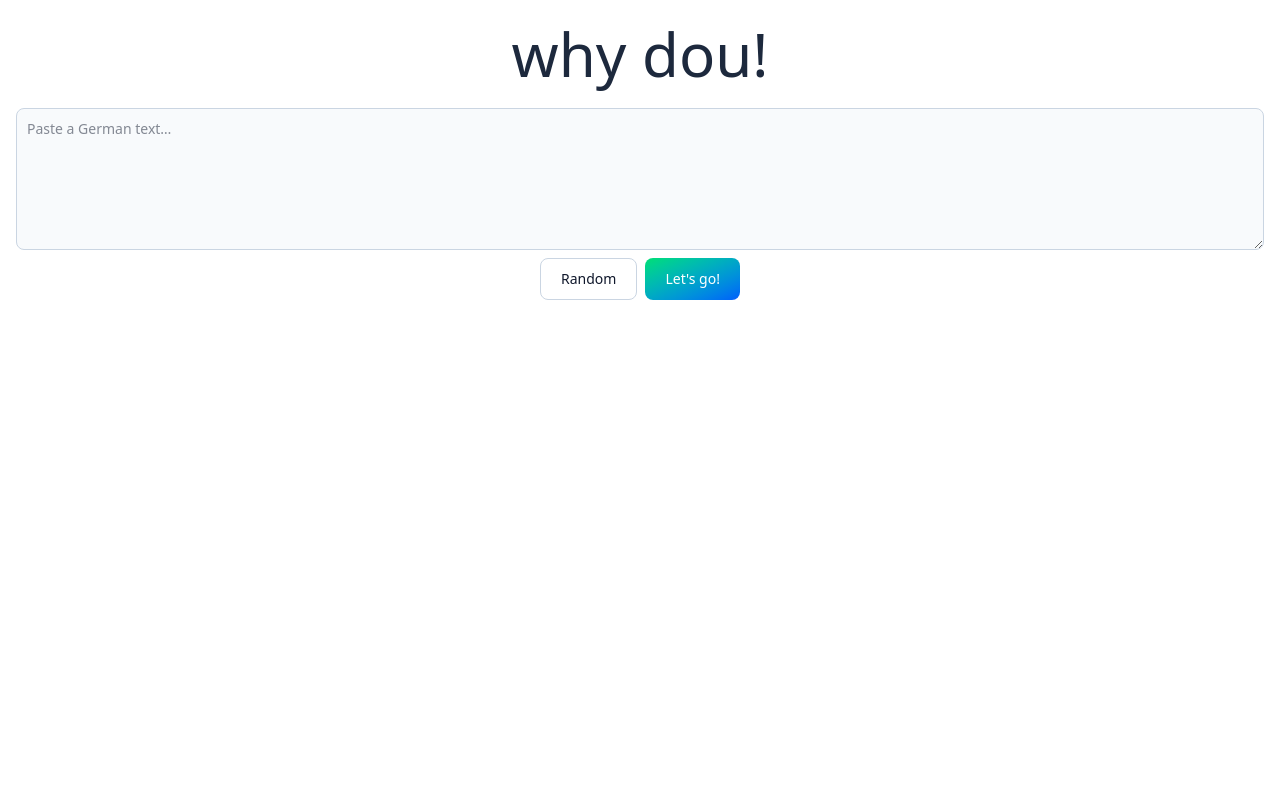
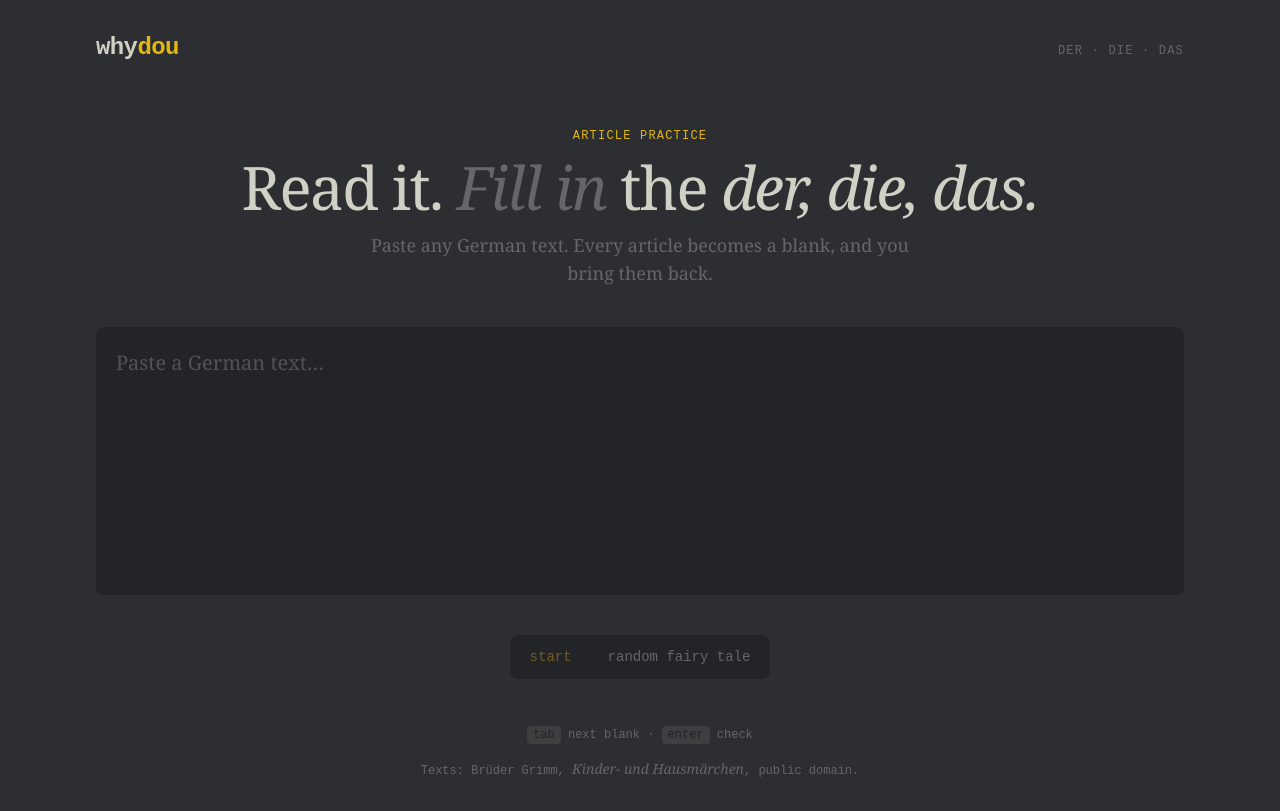
Before and after one commit to rtyx/whydou, a React (Vite) app: page / in a window 1280 px wide. Built offline with nearby package versions, Linux system fonts and the light colour scheme.

Commit message:
Restyle with a dark, Monkeytype-inspired editorial design
Co-Authored-By: Claude Sonnet 5.5 <noreply@anthropic.com>
Claude-Session: https://claude.ai/code/session_01QPGtaL93U4QgUagB9M8RHZ

```diff
--- a/index.html
+++ b/index.html
@@ -4,7 +4,7 @@
     <meta charset="UTF-8" />
     <link rel="icon" href="%BASE_URL%favicon.ico" />
     <meta name="viewport" content="width=device-width, initial-scale=1.0" />
-    <meta name="color-scheme" content="light dark" />
+    <meta name="color-scheme" content="dark" />
     <meta name="description" content="Practice German articles: fill in the missing der, die and das." />
     <title>whydou</title>
   </head>
--- a/package.json
+++ b/package.json
@@ -14,6 +14,8 @@
   },
   "dependencies": {
     "@fontsource-variable/inter": "^5.3.0",
+    "@fontsource-variable/jetbrains-mono": "^5.3.0",
+    "@fontsource-variable/newsreader": "^5.3.0",
     "@tailwindcss/vite": "^4.3.3",
     "@tanstack/react-router": "^1.170.40",
     "class-variance-authority": "^0.7.1",
--- a/src/components/article-input.tsx
+++ b/src/components/article-input.tsx
@@ -1,16 +1,18 @@
 import { cva } from "class-variance-authority"
 
-const input = cva("m-0.5 w-20 rounded-lg border p-2.5 text-sm focus:ring-2", {
-  variants: {
-    status: {
-      pending:
-        "border-slate-300 bg-slate-50 text-slate-900 focus:border-blue-500 focus:ring-blue-500 dark:border-slate-600 dark:bg-slate-700 dark:text-white dark:placeholder-slate-400",
-      correct: "border-green-500 bg-green-50 text-green-900 focus:ring-green-500 dark:bg-slate-700 dark:text-green-400",
-      incorrect: "border-red-500 bg-red-50 text-red-900 focus:ring-red-500 dark:bg-slate-700 dark:text-red-500",
+const input = cva(
+  "mx-1 w-[3.4ch] rounded-sm border-b-2 bg-bg-deep px-0.5 text-center align-baseline font-mono text-[0.7em] outline-none placeholder:text-sub/60 focus:border-accent",
+  {
+    variants: {
+      status: {
+        pending: "border-sub text-accent",
+        correct: "border-ok text-ok",
+        incorrect: "border-bad text-bad",
+      },
     },
+    defaultVariants: { status: "pending" },
   },
-  defaultVariants: { status: "pending" },
-})
+)
 
 type Props = {
   article: string
@@ -30,6 +32,8 @@ export function ArticleInput({ article, value, status, disabled, onChange }: Pro
       aria-label="Article"
       aria-invalid={status === "incorrect"}
       autoComplete="off"
+      spellCheck={false}
+      maxLength={3}
       onChange={(event) => onChange(event.target.value)}
       className={input({ status })}
     />
--- a/src/components/button.tsx
+++ b/src/components/button.tsx
@@ -3,17 +3,19 @@ import type { ComponentProps } from "react"
 
 import { cn } from "@/lib/utils"
 
-const button = cva("rounded-lg px-5 py-2.5 text-center text-sm font-medium focus:ring-4 focus:outline-none", {
-  variants: {
-    variant: {
-      primary:
-        "bg-linear-to-br from-green-400 to-blue-600 text-white hover:bg-linear-to-bl focus:ring-green-200 dark:focus:ring-green-800",
-      outline:
-        "border border-slate-300 hover:bg-slate-100 focus:ring-slate-200 dark:border-slate-600 dark:hover:bg-slate-800 dark:focus:ring-slate-700",
+const button = cva(
+  "cursor-pointer rounded px-4 py-2 font-mono text-sm transition-colors focus-visible:outline-2 focus-visible:outline-offset-2 focus-visible:outline-accent disabled:cursor-not-allowed disabled:opacity-40",
+  {
+    variants: {
+      variant: {
+        primary: "bg-accent font-medium text-bg hover:bg-fg disabled:hover:bg-accent",
+        outline: "text-sub hover:text-fg",
+        ghostAccent: "text-accent hover:text-fg disabled:hover:text-accent",
+      },
     },
+    defaultVariants: { variant: "primary" },
   },
-  defaultVariants: { variant: "primary" },
-})
+)
 
 export function Button({ className, variant, ...props }: ComponentProps<"button"> & VariantProps<typeof button>) {
   return <button {...props} className={cn(button({ variant }), className)} />
--- a/src/components/quiz.tsx
+++ b/src/components/quiz.tsx
@@ -9,6 +9,7 @@ export function Quiz() {
   const { original, source, answers, submitted, setAnswer, submit, reset } = useQuiz()
   const tokens = useMemo(() => tokenize(original), [original])
   const total = articlesOf(tokens).length
+  const score = scoreOf(tokens, answers)
 
   const onSubmit = (event: FormEvent) => {
     event.preventDefault()
@@ -16,8 +17,22 @@ export function Quiz() {
   }
 
   return (
-    <form onSubmit={onSubmit} className="flex flex-col items-stretch gap-4">
-      <p className="leading-12">
+    <form onSubmit={onSubmit} className="flex flex-col gap-10">
+      {submitted ? (
+        <div className="flex items-end gap-6">
+          <p className="font-serif text-8xl leading-none font-light text-accent">
+            {total ? Math.round((score / total) * 100) : 0}
+            <span className="text-5xl text-sub">%</span>
+          </p>
+          <p className="pb-2 text-sm text-sub">
+            {score} / {total} correct
+          </p>
+        </div>
+      ) : (
+        <p className="text-xs tracking-widest text-sub uppercase">{total} blanks</p>
+      )}
+
+      <article className="font-serif text-4xl leading-[1.8] font-light text-sub">
         {tokens.map((token, index) =>
           token.kind === "text" ? (
             <span key={index}>{token.text}</span>
@@ -32,27 +47,22 @@ export function Quiz() {
             />
           ),
         )}
-      </p>
+      </article>
 
-      {source && <p className="text-center text-sm text-slate-500">{source} (public domain)</p>}
+      {source && <p className="font-serif text-base text-sub italic">— {source}</p>}
 
-      {submitted ? (
-        <div className="flex flex-col items-center gap-3">
-          <h2 className="text-3xl font-semibold">
-            Score: {scoreOf(tokens, answers)} / {total}
-          </h2>
-          <Button type="button" onClick={reset}>
-            Try another text
+      <div className="flex items-center gap-1 self-center rounded-lg bg-bg-deep p-1">
+        {submitted ? (
+          <Button type="button" variant="ghostAccent" onClick={reset}>
+            try another text
           </Button>
-        </div>
-      ) : (
-        <Button type="submit" className="self-center" disabled={total === 0}>
-          Next!
-        </Button>
-      )}
-      {total === 0 && (
-        <p className="text-center text-sm text-slate-500">No articles (der, die, das) found in this text.</p>
-      )}
+        ) : (
+          <Button type="submit" variant="ghostAccent" disabled={total === 0}>
+            check
+          </Button>
+        )}
+      </div>
+      {total === 0 && <p className="text-sm text-sub">No articles (der, die, das) found in this text.</p>}
     </form>
   )
 }
--- a/src/components/text-form.tsx
+++ b/src/components/text-form.tsx
@@ -17,21 +17,32 @@ export function TextForm({ onStart }: { onStart(text: string, source?: string):
   }
 
   return (
-    <form onSubmit={submit} className="flex flex-col items-stretch gap-2">
+    <form onSubmit={submit} className="flex flex-col gap-10">
+      <div className="flex flex-col items-center gap-3 text-center">
+        <p className="text-xs tracking-widest text-accent uppercase">Article practice</p>
+        <h1 className="font-serif text-5xl leading-[1.05] font-light tracking-tight text-fg sm:text-6xl">
+          Read it. <em className="text-sub">Fill in</em> the <em>der, die, das.</em>
+        </h1>
+        <p className="max-w-xl font-serif text-lg text-sub">
+          Paste any German text. Every article becomes a blank, and you bring them back.
+        </p>
+      </div>
+
       <textarea
-        rows={6}
+        rows={7}
         value={text}
         onChange={(event) => setText(event.target.value)}
         placeholder="Paste a German text…"
         aria-label="German text"
-        className="block w-full rounded-lg border border-slate-300 bg-slate-50 p-2.5 text-sm focus:border-blue-500 focus:ring-blue-500 dark:border-slate-600 dark:bg-slate-700 dark:text-white dark:placeholder-slate-400"
+        className="block w-full resize-none rounded-lg bg-bg-deep p-5 font-serif text-xl leading-relaxed text-fg outline-none placeholder:text-sub/70 focus:ring-1 focus:ring-accent/60"
       />
-      <div className="flex justify-center gap-2">
+
+      <div className="flex items-center gap-1 self-center rounded-lg bg-bg-deep p-1">
+        <Button type="submit" variant="ghostAccent" disabled={!text.trim()}>
+          start
+        </Button>
         <Button type="button" variant="outline" onClick={startRandom}>
-          Random
-        </Button>
-        <Button type="submit" disabled={!text.trim()}>
-          Let's go!
+          random fairy tale
         </Button>
       </div>
     </form>
--- a/src/routes/__root.tsx
+++ b/src/routes/__root.tsx
@@ -2,11 +2,25 @@ import { createRootRoute, Outlet } from "@tanstack/react-router"
 
 export const Route = createRootRoute({
   component: () => (
-    <div className="container mx-auto px-4">
-      <h1 className="my-6 text-center text-6xl font-normal text-slate-800 dark:text-slate-100">why dou!</h1>
-      <main>
+    <div className="mx-auto flex min-h-screen max-w-6xl flex-col px-6 py-8 sm:px-8">
+      <header className="flex items-baseline justify-between pb-4">
+        <span className="text-2xl font-bold tracking-tight text-fg">
+          why<span className="text-accent">dou</span>
+        </span>
+        <span className="text-xs tracking-widest text-sub uppercase">der · die · das</span>
+      </header>
+      <main className="flex flex-1 flex-col justify-center py-12">
         <Outlet />
       </main>
+      <footer className="flex flex-col items-center gap-4 text-xs text-sub">
+        <p>
+          <kbd className="rounded bg-sub/30 px-1.5 py-0.5 text-bg-deep">tab</kbd> next blank ·{" "}
+          <kbd className="rounded bg-sub/30 px-1.5 py-0.5 text-bg-deep">enter</kbd> check
+        </p>
+        <p>
+          Texts: Brüder Grimm, <i className="font-serif text-sm">Kinder- und Hausmärchen</i>, public domain.
+        </p>
+      </footer>
     </div>
   ),
 })
--- a/src/styles/globals.css
+++ b/src/styles/globals.css
@@ -1,10 +1,25 @@
 @import "tailwindcss";
-@import "@fontsource-variable/inter";
+@import "@fontsource-variable/newsreader";
+@import "@fontsource-variable/newsreader/wght-italic.css";
+@import "@fontsource-variable/jetbrains-mono";
 
 @theme {
-  --font-sans: "Inter Variable", ui-sans-serif, system-ui, sans-serif;
+  --font-serif: "Newsreader Variable", ui-serif, Georgia, serif;
+  --font-mono: "JetBrains Mono Variable", ui-monospace, monospace;
+
+  --color-bg: #2c2e31;
+  --color-bg-deep: #232427;
+  --color-fg: #d1d0c5;
+  --color-sub: #646669;
+  --color-accent: #e2b714;
+  --color-ok: #8fbf7f;
+  --color-bad: #ca4754;
 }
 
 body {
-  @apply bg-white text-slate-900 antialiased dark:bg-slate-900 dark:text-slate-100;
+  @apply bg-bg font-mono text-fg antialiased;
 }
+
+::selection {
+  @apply bg-accent text-bg;
+}
```
Also changed, not shown: 1 other file (tests, documents, lock files or other folders).
